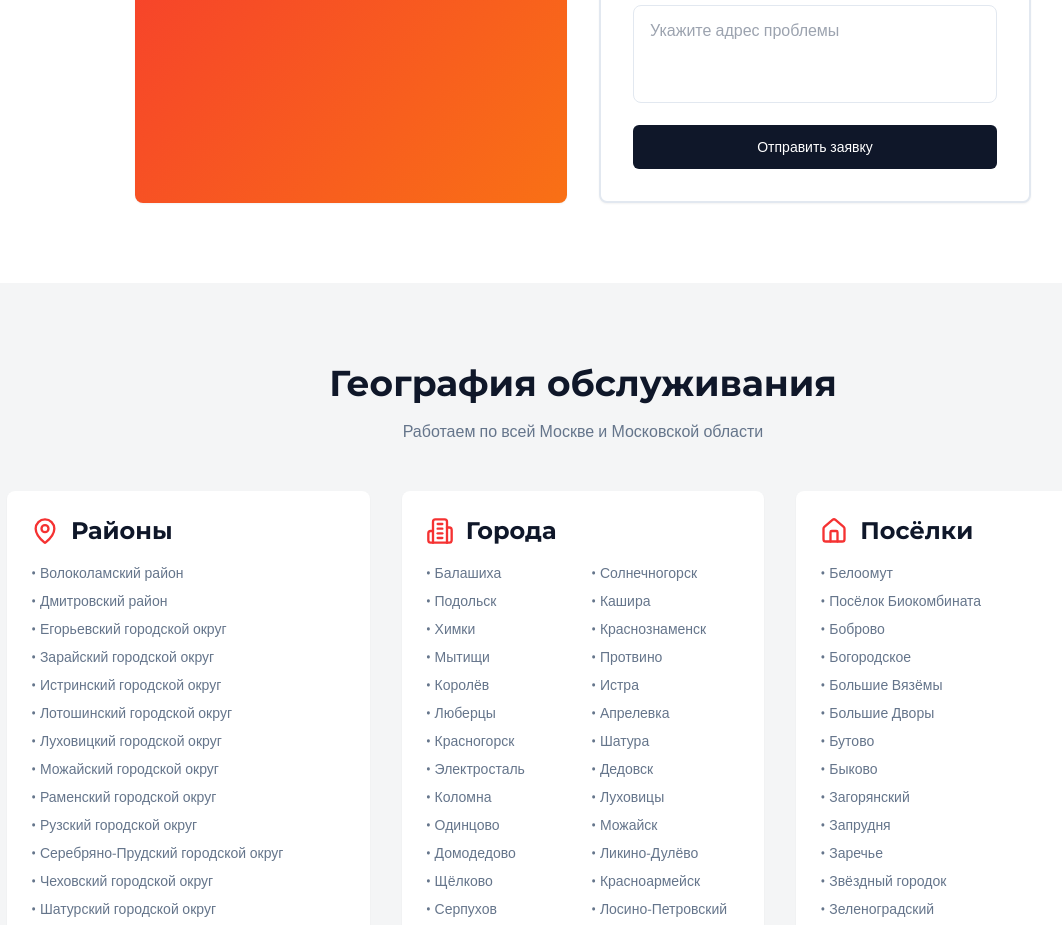
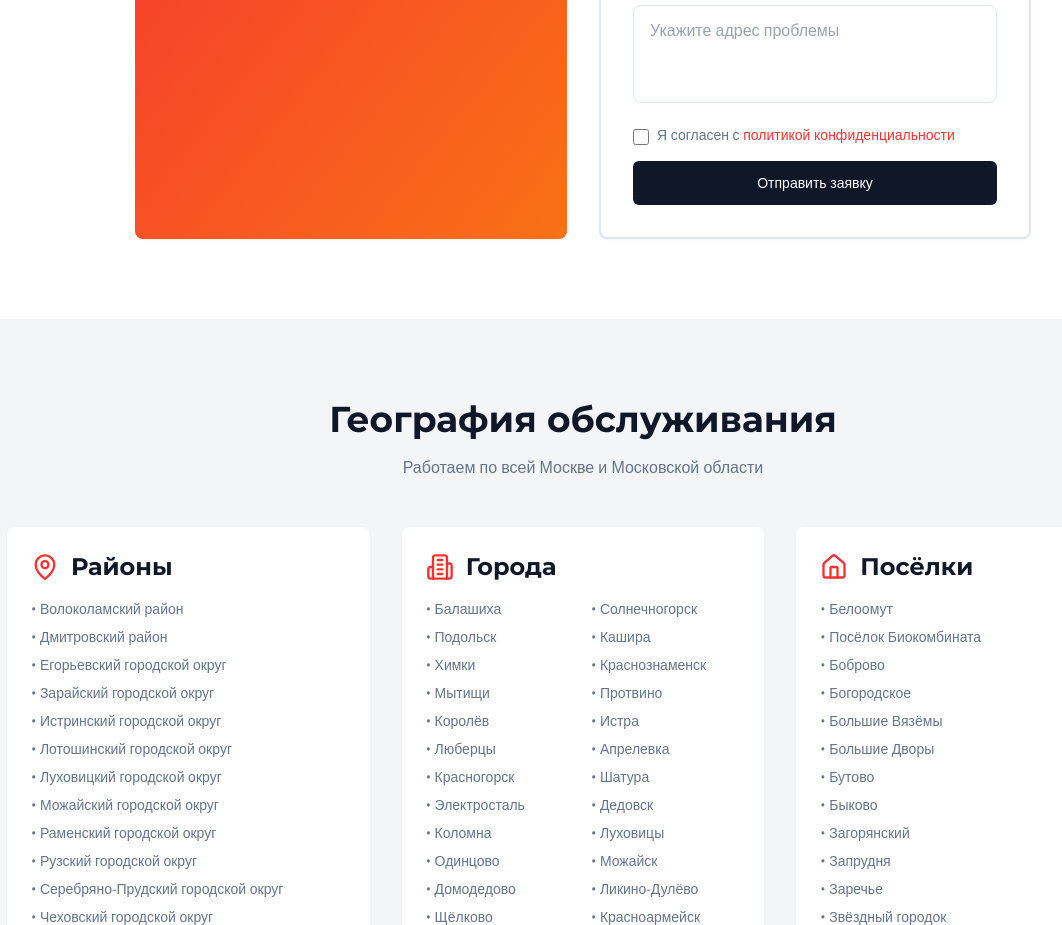
Before and after one commit to pr-poehali-dev/pipe-thawing-website, a React (Vite) app: page / in a window 1280 px wide. Shown: the part 2040-2965 px from the top of the page, without its empty margins (57-1119 px from the left). Built offline with nearby package versions, Linux system fonts and the light colour scheme.

Commit message:
feat: добавить чекбокс политики

```diff
--- a/src/pages/Index.tsx
+++ b/src/pages/Index.tsx
@@ -184,6 +184,20 @@ const Index = () => {
                     rows={3}
                     placeholder="Укажите адрес проблемы"
                   />
+                </div>
+                <div className="flex items-start gap-2">
+                  <input
+                    type="checkbox"
+                    id="privacy-policy"
+                    className="mt-1 w-4 h-4 text-primary border-gray-300 rounded focus:ring-primary"
+                    required
+                  />
+                  <label htmlFor="privacy-policy" className="text-sm text-muted-foreground">
+                    Я согласен с{' '}
+                    <a href="/privacy-policy" className="text-primary hover:underline">
+                      политикой конфиденциальности
+                    </a>
+                  </label>
                 </div>
                 <Button type="submit" size="lg" className="w-full bg-secondary hover:bg-secondary/90">
                   Отправить заявку
```
